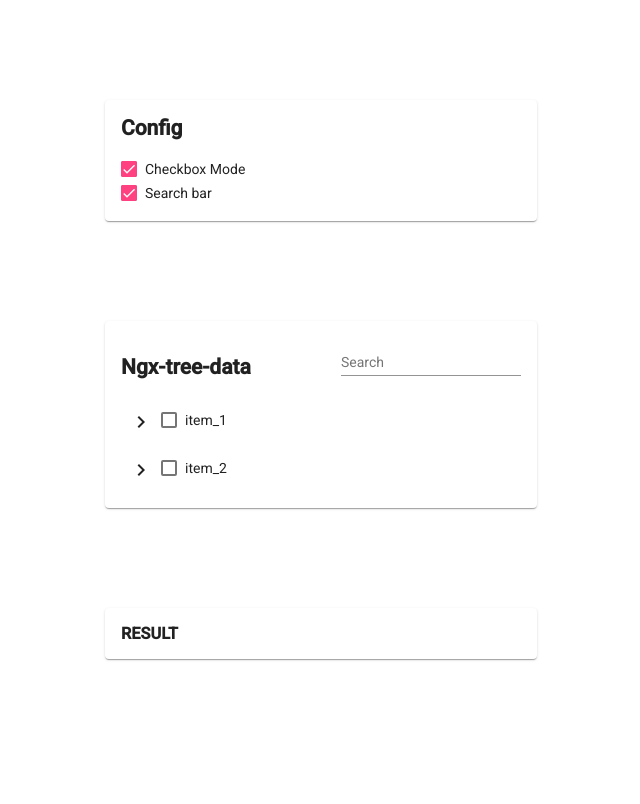
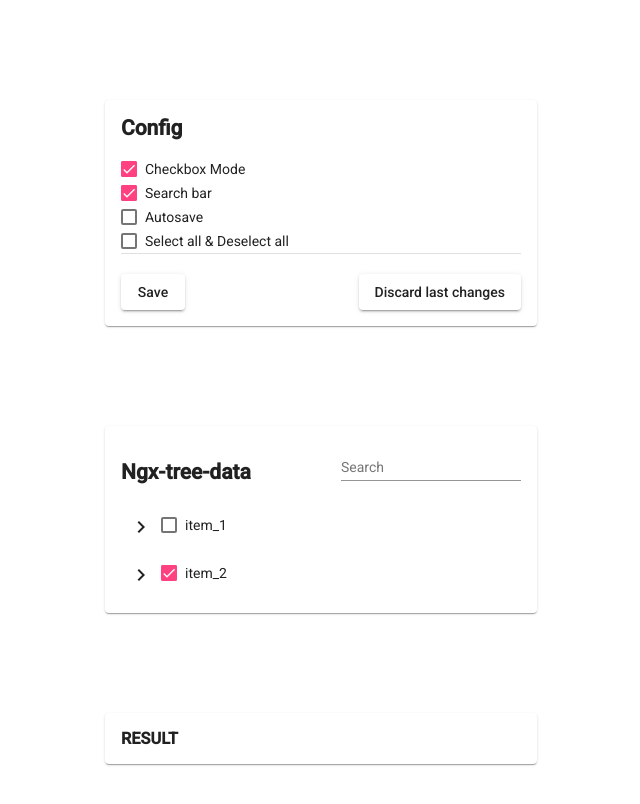
Before and after one commit to TheNomo3000/ngx-tree-data, an Angular app: page / in a window 1280 px wide. Shown: the top 804 px of the page, without its empty margins (319-959 px from the left). Built offline with nearby package versions, Linux system fonts and the light colour scheme.

Commit message:
Update example

```diff
--- a/src/app/app.component.html
+++ b/src/app/app.component.html
@@ -5,12 +5,19 @@
       <h2>Config</h2>
       <div><mat-checkbox [(ngModel)]="checkbox">Checkbox Mode</mat-checkbox></div>
       <div><mat-checkbox [(ngModel)]="search">Search bar</mat-checkbox></div>
+      <div><mat-checkbox [(ngModel)]="autoSave">Autosave</mat-checkbox></div>
+      <div><mat-checkbox [(ngModel)]="selectAll">Select all & Deselect all</mat-checkbox></div>
+      <mat-divider *ngIf="!autoSave"></mat-divider>
+      <div class="flex" style="margin-top: 20px">
+        <button *ngIf="!autoSave" mat-raised-button (click)="saveChanges()">Save</button>
+        <button *ngIf="!autoSave" mat-raised-button (click)="discardChanges()">Discard last changes</button>
+      </div>
     </mat-card-content>
   </mat-card>
 
 <mat-card class="example-card">
   <mat-card-content>
-     <ngx-tree-data (selected)="dataSelected = $event" [checkbox]="checkbox" [search]="search" [selectThis]="'1'" >
+     <ngx-tree-data (selected)="dataSelected = $event" [checkbox]="checkbox" [search]="search" [selectThis]="'1'" [autoSave]="autoSave" [selectAll]="selectAll">
         <div class="title">
             <h2>Ngx-tree-data</h2>
         </div>
--- a/src/app/app.component.scss
+++ b/src/app/app.component.scss
@@ -7,3 +7,8 @@
 .item {
     margin: 20px auto;
 }
+
+.flex{
+    display: flex;
+    justify-content: space-between;
+}
--- a/src/app/app.component.ts
+++ b/src/app/app.component.ts
@@ -1,5 +1,5 @@
 import { Component, Output, EventEmitter } from '@angular/core';
-import { ItemNode } from 'projects/ngx-tree-data/src/lib/models/models';
+import { ItemNode, TreeData } from 'projects/ngx-tree-data/src/lib/models/models';
 import { NgxTreeDataService } from 'projects/ngx-tree-data/src/public-api';
 import { DATA } from './data/data';
 
@@ -9,12 +9,31 @@ import { DATA } from './data/data';
   styleUrls: ['./app.component.scss']
 })
 export class AppComponent {
-  @Output() selectedChange = new EventEmitter<ItemNode>();
+  @Output() selectedChange = new EventEmitter<ItemNode []>();
   checkbox = true;
   search = true;
+  autoSave = false;
   data = DATA;
+  selectAll = false;
   dataSelected;
+  dataSource: TreeData [];
+  selectedNodes: ItemNode [];
+
   constructor(private treeService: NgxTreeDataService) {
+    this.dataSource = JSON.parse(JSON.stringify(this.data));
+    this.treeService.initialize(this.data);
+  }
+
+  discardChanges() {
+    this.data = this.dataSource;
+    this.selectedNodes = null;
+    this.treeService.initialize(this.data);
+  }
+
+  saveChanges() {
+    this.data = this.treeService.externalData;
+    this.dataSource = this.treeService.externalData;
+    this.selectedChange.emit(this.selectedNodes);
     this.treeService.initialize(this.data);
   }
 }
--- a/src/app/app.module.ts
+++ b/src/app/app.module.ts
@@ -9,6 +9,8 @@ import { MatCardModule } from '@angular/material/card';
 import { MatButtonModule } from '@angular/material/button';
 import { MatCheckboxModule } from '@angular/material/checkbox';
 import { FormsModule } from '@angular/forms';
+import { MatDividerModule } from '@angular/material/divider';
+
 @NgModule({
   declarations: [
     AppComponent
@@ -21,7 +23,8 @@ import { FormsModule } from '@angular/forms';
     MatCardModule,
     MatButtonModule,
     MatCheckboxModule,
-    FormsModule
+    FormsModule,
+    MatDividerModule
   ],
   providers: [],
   bootstrap: [AppComponent]
--- a/src/app/data/data.ts
+++ b/src/app/data/data.ts
@@ -13,16 +13,16 @@ export const DATA: TreeData [] = [
           id: 2,
           text: 'item_1.1',
           children: null,
-          selected: false,
+          selected: true,
         },
         {
-          id: 2,
+          id: 3,
           text: 'item_1.2',
           children: null,
-          selected: false,
+          selected: true,
         },
         {
-          id: 2,
+          id: 4,
           text: 'item_1.3',
           children: null,
           selected: false,
@@ -30,18 +30,18 @@ export const DATA: TreeData [] = [
       ],
     },
     {
-      id: 3,
+      id: 5,
       text: 'item_2',
-      selected: false,
+      selected: true,
       children: [
         {
-          id: 4,
+          id: 6,
           text: 'item_2.1',
           children: null,
           selected: false,
         },
         {
-          id: 4,
+          id: 7,
           text: 'item_2.2',
           children: null,
           selected: false,
```
